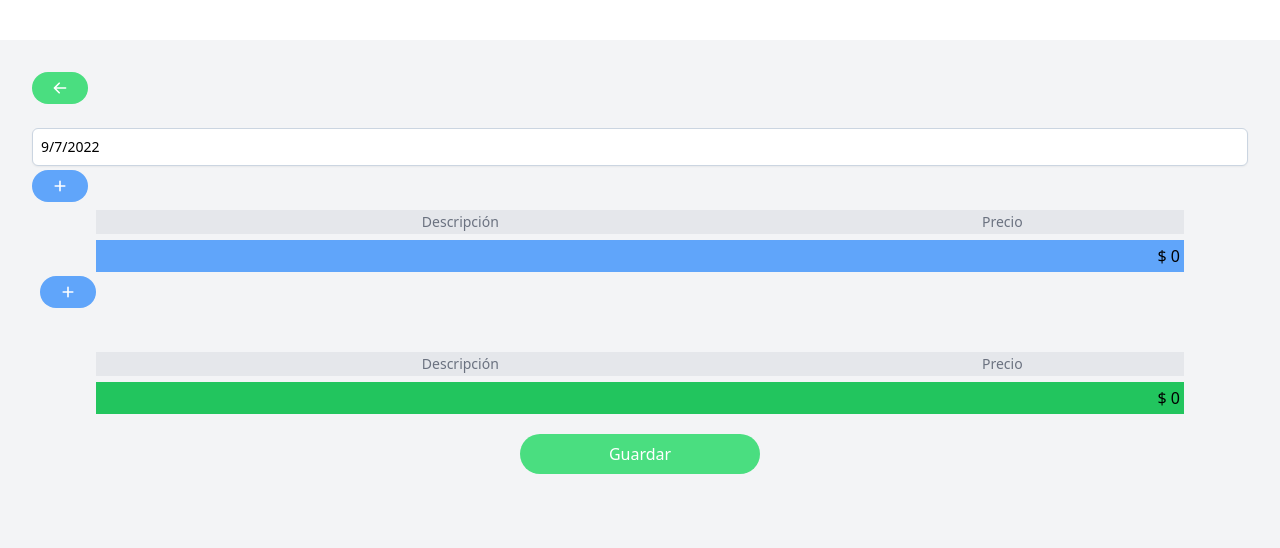
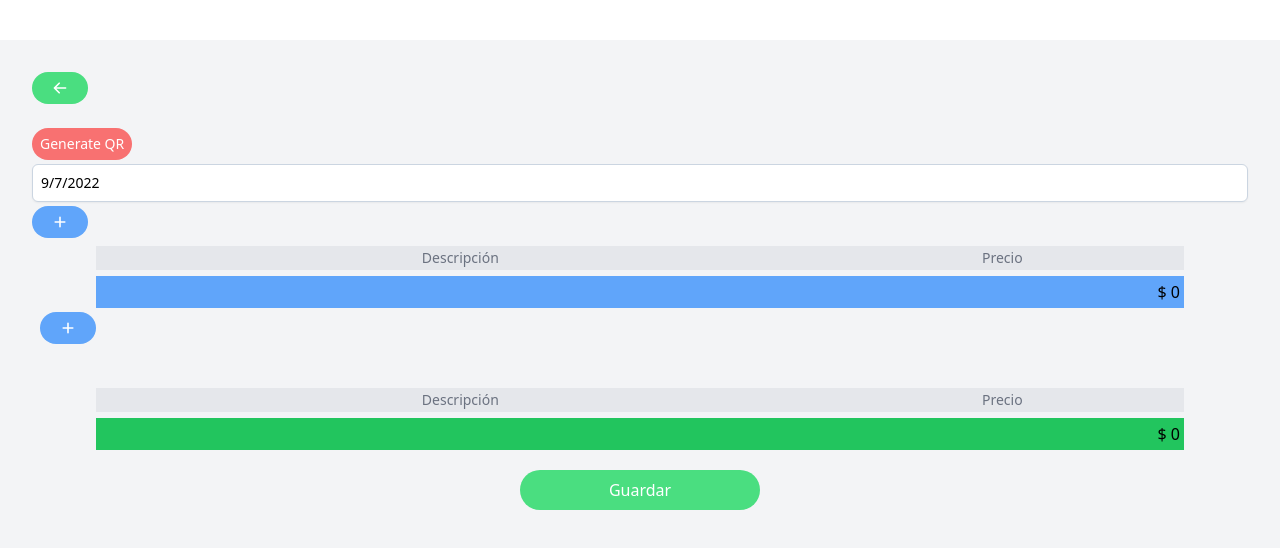
Before and after one commit to AkireL/shopping, a React (Vite) app: page /shopping/create in a window 1280 px wide. Shown: the top 548 px of the page. Built offline with nearby package versions, Linux system fonts and the light colour scheme.

Commit message:
Fix duplicade item

```diff
--- a/src/components/ViewCreate.jsx
+++ b/src/components/ViewCreate.jsx
@@ -6,6 +6,7 @@ import { ToastContainer, toast } from 'react-toastify';
 import 'react-toastify/dist/ReactToastify.css';
 import { KEY_DATA_OF_LOCAL_STORAGE } from '../constantes';
 import Table from './Table';
+import QRCode from 'qrcode';
 
 function ViewCreate() {
   let params = useParams();
@@ -13,10 +14,11 @@ function ViewCreate() {
   const [listItems, setListItems] = useState([]);
   const [title, setTitle] = useState('');
   const [createdAt, setCreatedAt] = useState(new Date());
+  const [showModal, setStateModel] = useState(false);
 
   useEffect(function () {
     if (!params.publicId) {
-      setTitle((new Date()).toLocaleDateString());
+      setTitle(new Date().toLocaleDateString());
       return;
     }
 
@@ -54,12 +56,14 @@ function ViewCreate() {
   function handleAddNew() {
     setListItems([
       ...listItems,
-      { id: uuidv4(), unit: 0, description: '', price: ''},
+      { id: uuidv4(), unit: 0, description: '', price: '' },
     ]);
   }
 
   function handleSave() {
-    let data = JSON.parse(window.localStorage.getItem(KEY_DATA_OF_LOCAL_STORAGE));
+    let data = JSON.parse(
+      window.localStorage.getItem(KEY_DATA_OF_LOCAL_STORAGE)
+    );
 
     let index = data.findIndex((v) => v.publicId === publicId);
 
@@ -91,12 +95,11 @@ function ViewCreate() {
     });
   }
 
-  function exporting()
-  {
-    const content = JSON.stringify({publicId, title, listItems, createdAt});
+  const generateQR = () => {
+    const content = JSON.stringify({ publicId, title, listItems, createdAt });
 
-    if (listItems.length<=0 ){
-      toast.info('No hay artículos', {
+    if (listItems.length <= 0) {
+      toast.info('There are articles', {
         position: 'top-left',
         autoClose: 5000,
         hideProgressBar: false,
@@ -109,17 +112,18 @@ function ViewCreate() {
       return;
     }
 
-    const element = document.createElement('a');
-    element.setAttribute('href', 'data:text/plain;charset=utf-8,' + encodeURIComponent(content));
-    element.setAttribute('download', Date.now());
+    setStateModel(true);
+    QRCode.toCanvas(
+      content,
+      { errorCorrectionLevel: 'Q' },
+      function (err, canvas) {
+        if (err) throw err;
 
-    element.style.display = 'none';
-    document.body.appendChild(element);
-
-    element.click();
-
-    document.body.removeChild(element);
-  }
+        var container = document.getElementById('img');
+        container.replaceChildren(canvas);
+      }
+    );
+  };
 
   return (
     <div className="container mx-auto p-8 m-10 items-center min-h-screen bg-gray-100">
@@ -136,6 +140,12 @@ function ViewCreate() {
         <span className="absolute inset-y-0 left-0 flex items-center pl-2">
           <svg className="h-5 w-5 fill-slate-300"></svg>
         </span>
+        <button
+          onClick={() => generateQR()}
+          className="custom-link bg-red-400 hover:bg-red-500"
+        >
+          Generate QR
+        </button>
         <input
           className="placeholder:text-slate-400 block bg-white w-full border border-slate-300 rounded-md py-2 pl-2 pr-3 shadow-sm focus:outline-none focus:border-sky-500 focus:ring-sky-500 focus:ring-1 sm:text-sm"
           placeholder="Titulo"
@@ -153,7 +163,11 @@ function ViewCreate() {
           <PlusIcon className="h-4 w-4"></PlusIcon>
         </a>
       </div>
-      <Table listItems={listItems.filter(item => ! item.checked)} updateList={updateList} deleteItem={deleteItem}></Table>
+      <Table
+        listItems={listItems.filter((item) => !item.checked)}
+        updateList={updateList}
+        deleteItem={deleteItem}
+      ></Table>
 
       <div className="flex flex-row pl-2 pt-1">
         <a
@@ -164,8 +178,13 @@ function ViewCreate() {
         </a>
       </div>
 
-      <div className='mt-10'>
-        <Table head='bg-green-500' listItems={listItems.filter(item => item.checked)} updateList={updateList} deleteItem={deleteItem}></Table>
+      <div className="mt-10">
+        <Table
+          head="bg-green-500"
+          listItems={listItems.filter((item) => item.checked)}
+          updateList={updateList}
+          deleteItem={deleteItem}
+        ></Table>
       </div>
 
       <div className="flex flex-col items-center justify-center mt-5">
@@ -183,6 +202,38 @@ function ViewCreate() {
         hideProgressBar={true}
         newestOnTop={false}
       />
+
+      <div
+        className="relative z-10"
+        style={showModal ? {} : { display: 'none' }}
+        aria-labelledby="modal-title"
+        role="dialog"
+        aria-modal="false"
+      >
+        <div className="fixed inset-0 bg-gray-500 bg-opacity-75 transition-opacity"></div>
+
+        <div className="fixed inset-0 z-10 overflow-y-auto">
+          <div className="flex min-h-fit items-end justify-center p-4 text-center sm:items-center sm:p-0">
+            <div className="relative transform overflow-hidden rounded-lg bg-white text-left shadow-xl transition-all sm:my-8 w-full">
+              <div className="flex justify-end m-1 pt-1 px-1">
+                <button type="button" className="w-10 h-10" onClick={() => setStateModel(!showModal)}>
+                  <svg xmlns="http://www.w3.org/2000/svg" fill="none" viewBox="0 0 24 24" stroke="currentColor" aria-hidden="true" className="nx rz">
+                    <path d="M6 18L18 6M6 6l12 12"></path>
+                  </svg>
+                </button>
+              </div>
+              <div className="bg-white px-4 pb-4 pt-1 sm:pb-4">
+                <div className="sm:flex sm:items-start">
+                  <div className="mt-3 text-center sm:ml-4 sm:mt-0 sm:text-left">
+                    <h3 className="text-base font-semibold leading-6 text-gray-900" id="modal-title">Escanea</h3>
+                    <div id="img" className="bg-gray-50 px-4 py-3 sm:flex sm:flex-row-reverse sm:px-6"></div>
+                  </div>
+                </div>
+              </div>
+            </div>
+          </div>
+        </div>
+      </div>
     </div>
   );
 }
--- a/src/components/ViewMain.jsx
+++ b/src/components/ViewMain.jsx
@@ -8,7 +8,6 @@ import {
   TrashIcon,
 } from '@heroicons/react/solid';
 import { KEY_DATA_OF_LOCAL_STORAGE } from '../constantes';
-import ImportItem from './ImportItem';
 
 function ViewMain() {
   const [listShopping, setListShopping] = useState(
@@ -26,7 +25,7 @@ function ViewMain() {
   }
 
   function handleDuplicate(item) {
-    let newItem = {...JSON.parse(JSON.stringify(item)), publicId:uuidv4()};
+    let newItem = {...JSON.parse(JSON.stringify(item)), publicId:uuidv4(), createdAt: new Date(), title: (item.title + '(copy)') };
     newItem.listItems = newItem.listItems.map(function (row) {
       return { ...row, id:uuidv4(), checked:false, price:''};
     });
@@ -41,15 +40,11 @@ function ViewMain() {
     return dateA > dateB ? -1 : 1;
   }
 
-  function onLoadList()
-  {
-    setListShopping(JSON.parse(window.localStorage.getItem(KEY_DATA_OF_LOCAL_STORAGE)) || []);
-  }
-
   return (
     <>
       <div className="container mx-auto p-8 m-10 min-h-screen bg-gray-100">
         <h1 className="text-2xl normal-case text-center font-bold text-gray-500">Compras</h1>
+        <div id="img"></div>
         <div className='flex justify-between'>
           <p className="p-2">
             <Link
@@ -58,7 +53,6 @@ function ViewMain() {
               <PlusCircleIcon className="h-6 w-6"></PlusCircleIcon>
             </Link>
           </p>
-          <ImportItem onLoadList={onLoadList}></ImportItem>
         </div>
         <table className="table w-full border">
           <thead className="table-header-group bg-gray-200 text-gray-500 font-light border">
@@ -94,7 +88,7 @@ function ViewMain() {
                   </button>
                   <button
                     onClick={() => handleDuplicate(item)}
-                    className="custom-link bg-red-400 hover:bg-red-500"
+                    className="custom-link bg-green-400 hover:bg-green-500"
                   >
                     <ClipboardCopyIcon className="h-4 w-4"></ClipboardCopyIcon>
                   </button>
```
